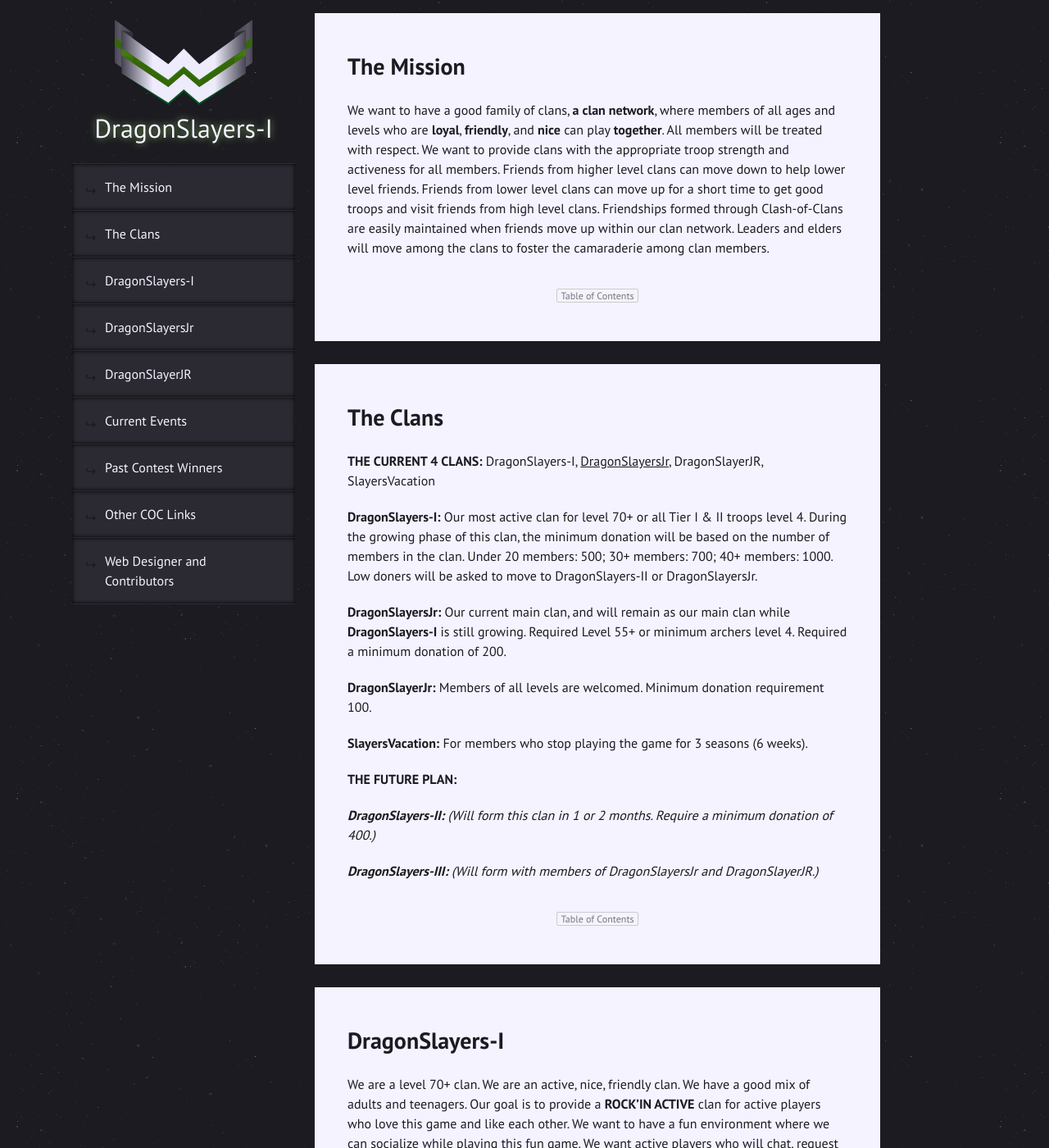
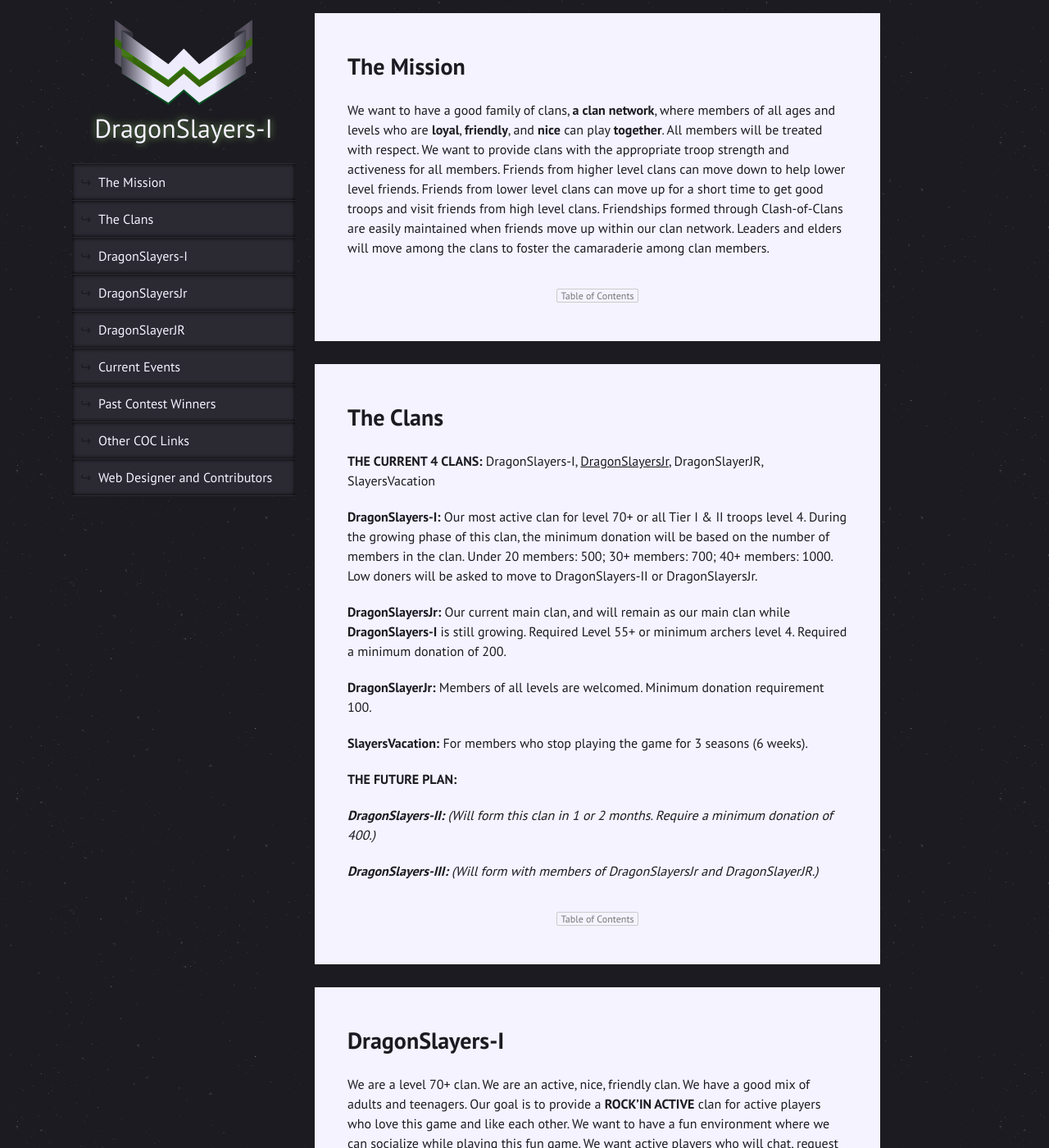
Before and after one commit to himedlooff/DragonSlayers-I, a Jekyll site: the page built from index.md, in a window 1280 px wide and 1400 px high. Shown: the whole window at 82% size. Built offline with Jekyll 4.4.1, drawn with Linux system fonts in a browser that asks for light colours.

Commit message:
Updates template.

```diff
--- a/assets/css/main.css
+++ b/assets/css/main.css
@@ -201,14 +201,14 @@
 .post-nav-list_item-icon {
     margin-right: 1em;
     position: absolute;
-    left: 1em;
-    top: 1.25em;
+    left: 0.625em;
+    /*top: 1.25em;*/
     color: #1C1B21;
 }
 
 .post-nav-list_item_link {
     display: block;
-    padding: 1em 2em 1em 2.5em;
+    padding: 0.625em 0.625em 0.625em 2em; /* 10 / 16, 20 / 16,  */
     margin: 0;
     position: relative;
     border-bottom: 1px solid #2B2A33;
```
